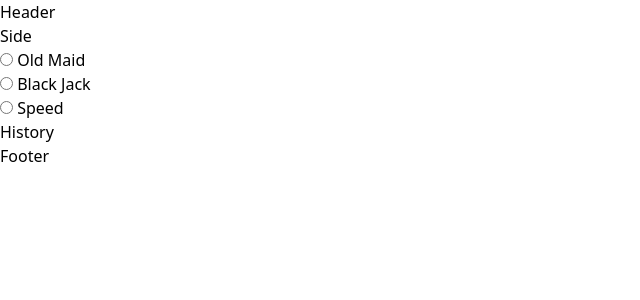
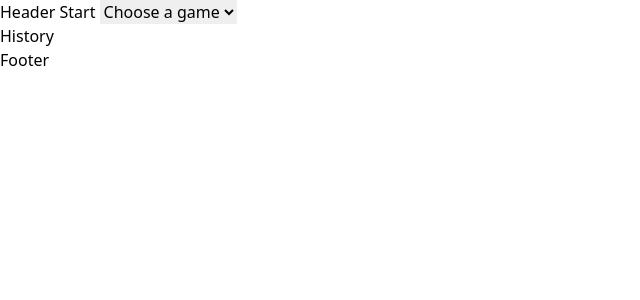
Before and after one commit to shyamajp/games, a Svelte app: page / in a window 1280 px wide. Shown: the top 300 px of the page, without its empty margins (0-640 px from the left). Built offline with nearby package versions, Linux system fonts and the light colour scheme.

Commit message:
update game selector to select

```diff
--- a/src/App.svelte
+++ b/src/App.svelte
@@ -13,6 +13,8 @@
       import(`./lib/${game.id}/${game.componentName}.svelte`).then((module) => {
         Game = module.default;
       });
+    } else {
+      Game = null;
     }
   }
 
@@ -22,19 +24,18 @@
   });
 </script>
 
-<header>Header</header>
+<div>
+  <header>
+    Header
+    <label for="games">Start</label>
+    <select name="games" id="games" on:change={handleGame}>
+      <option selected value="">Choose a game</option>
+      {#each games as game (game.id)}
+        <option value={game.id}>{game.name}</option>
+      {/each}
+    </select>
+  </header>
   <aside>
-  <h2>Side</h2>
-  {#each games as game (game.id)}
-    <input
-      id={game.id}
-      name="game"
-      type="radio"
-      value={game.id}
-      on:change={handleGame}
-    />
-    <label for={game.id}>{game.name}</label><br />
-  {/each}
     <h2>History</h2>
     <ul>
       <!-- TODO(REFACTOR): show history -->
@@ -47,6 +48,7 @@
     <svelte:component this={Game} />
   </main>
   <footer>Footer</footer>
+</div>
 
 <style lang="postcss">
 </style>
```
Lines whose indentation alone changed are shown as unchanged.
